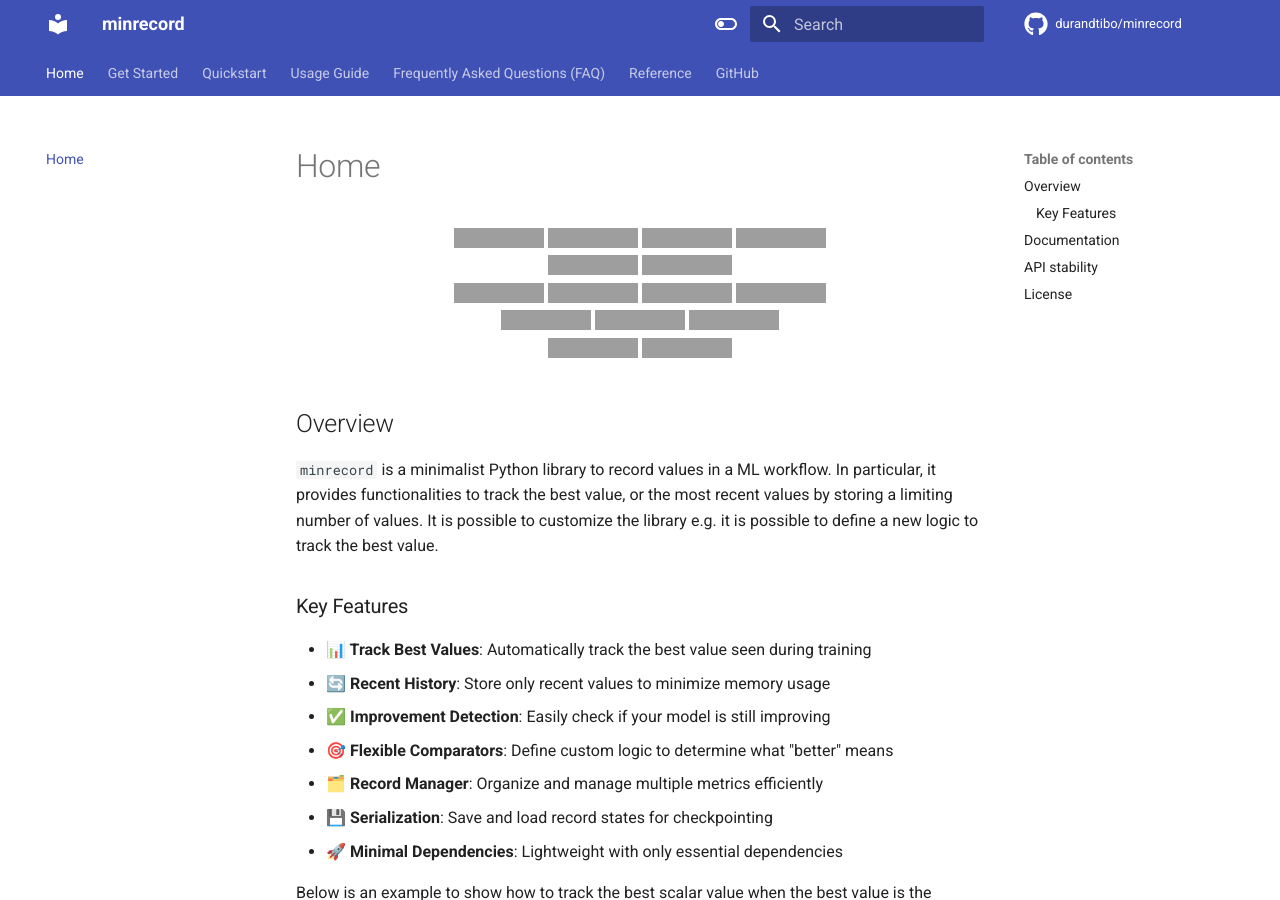
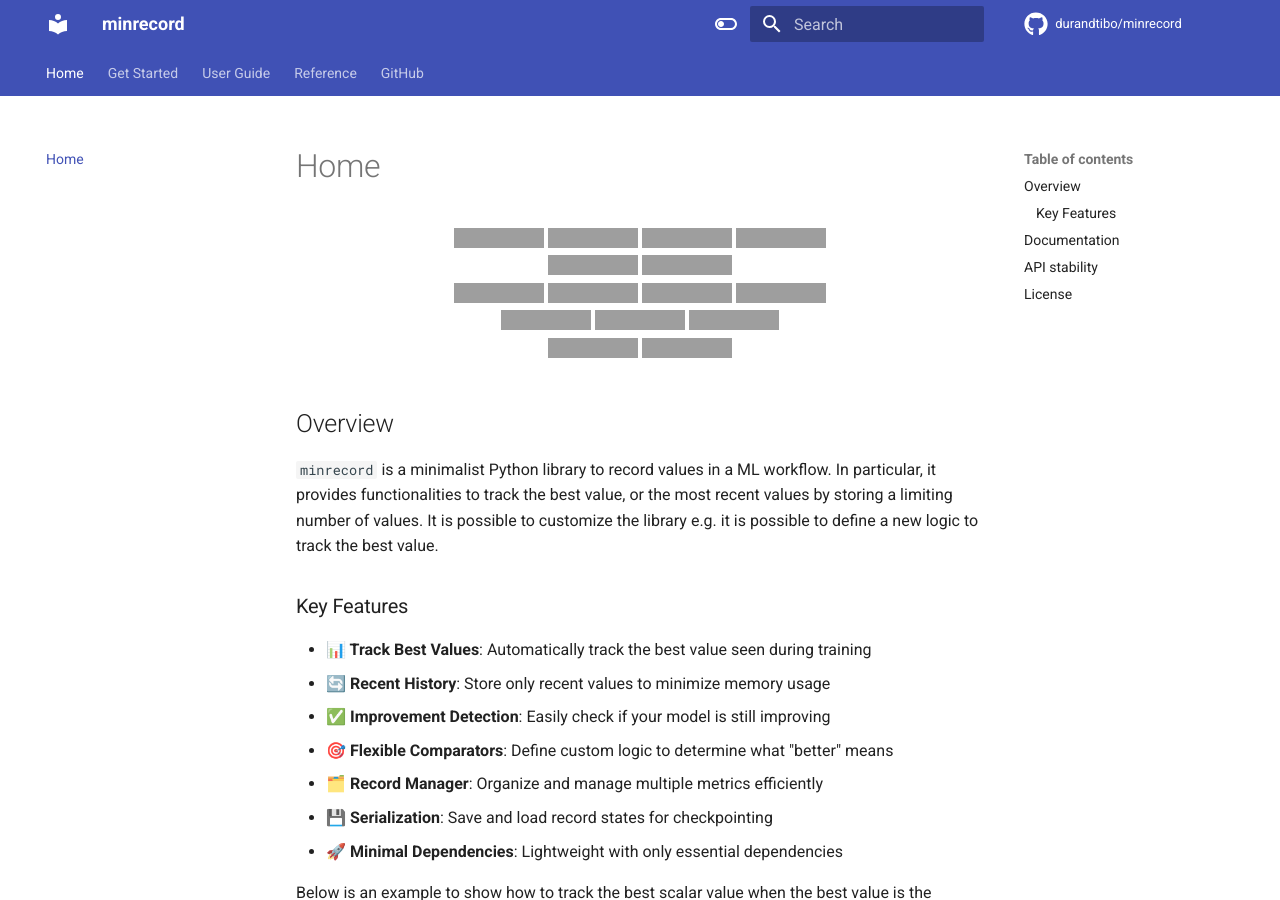
Before and after one commit to durandtibo/minrecord, an MkDocs documentation site: the page built from docs/docs/index.md, in a window 1280 px wide and 900 px high, cut to the strip 0-900 px from the top of the window. Built offline with MkDocs 1.6.1 and Material for MkDocs 9.7.7, drawn with Linux system fonts in a browser that asks for light colours; emoji names are drawn with the system emoji font; comment, search, counter and statistics services are not loaded; the version menu is left out; grey boxes are pictures that could not be loaded.

Commit message:
Update docs

```diff
--- a/docs/mkdocs.yml
+++ b/docs/mkdocs.yml
@@ -24,9 +24,10 @@ theme:
 nav:
   - Home: index.md
   - get_started.md
-  - quickstart.md
-  - usage_guide.md
-  - faq.md
+  - User Guide:
+      - quickstart.md
+      - usage_guide.md
+      - faq.md
   - Reference:
       - minrecord: refs/root.md
       - minrecord.base: refs/base.md
```
